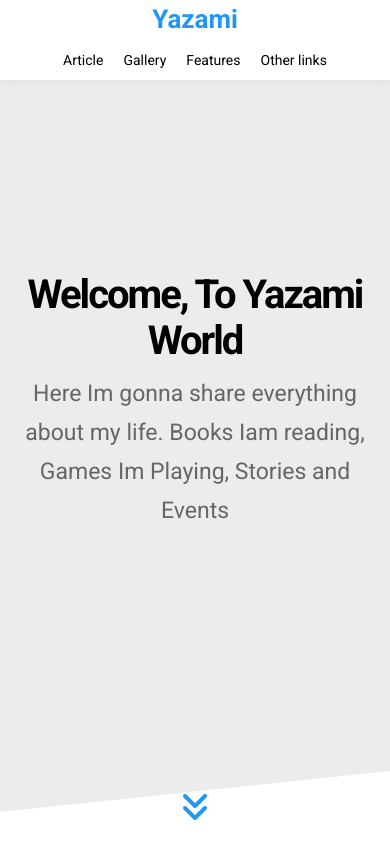
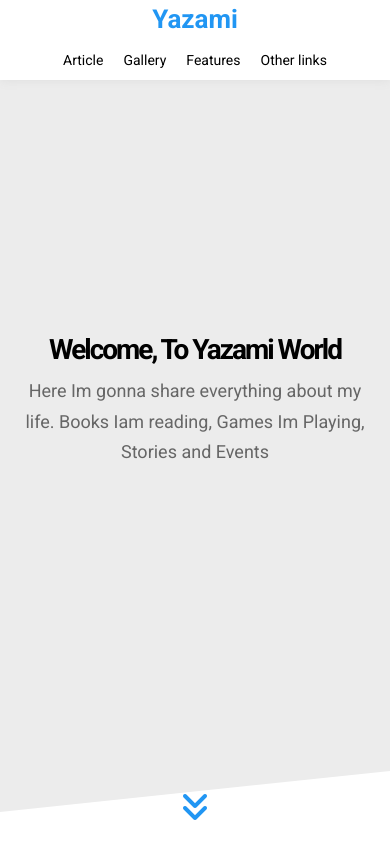
Before and after one commit to ahmed9107/Templete3, a plain HTML site: page index.html in a window 390 px wide. Drawn offline with Linux system fonts and the light colour scheme.

Commit message:
templete 3

```diff
--- a/style/style.css
+++ b/style/style.css
@@ -159,8 +159,8 @@ a{
 .landing .go-down:hover {
   color: var(--main-color-alt);
 }
-.landing .go-down i {
-}
+/* .landing .go-down i {
+} */
 .landing .text{
   flex: 1;
 }
@@ -174,6 +174,11 @@ a{
   margin: 0;
   letter-spacing: -2px;
 }
+@media (max-width: 767px) {
+  .landing .text h1{
+    font-size: 28px;
+  }
+}
 .landing .text p{
   font-size: 23px;
   line-height: 1.7;
@@ -186,6 +191,11 @@ a{
       margin: 10px auto;
   }
 }
+@media (max-width: 767px) {
+  .landing .text p{
+    font-size: 18px;
+  }
+}
 .landing .image img{
   width: 600px;
   max-width: 100%;
```
